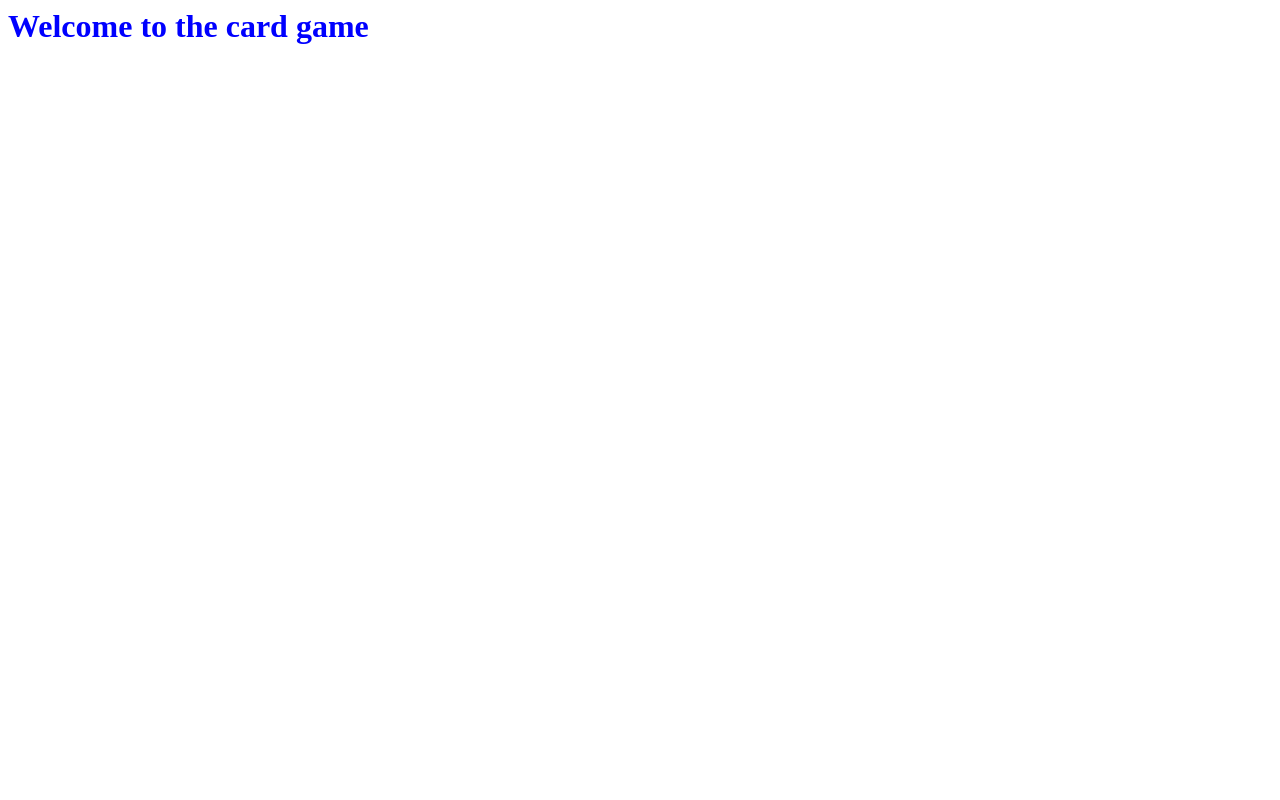
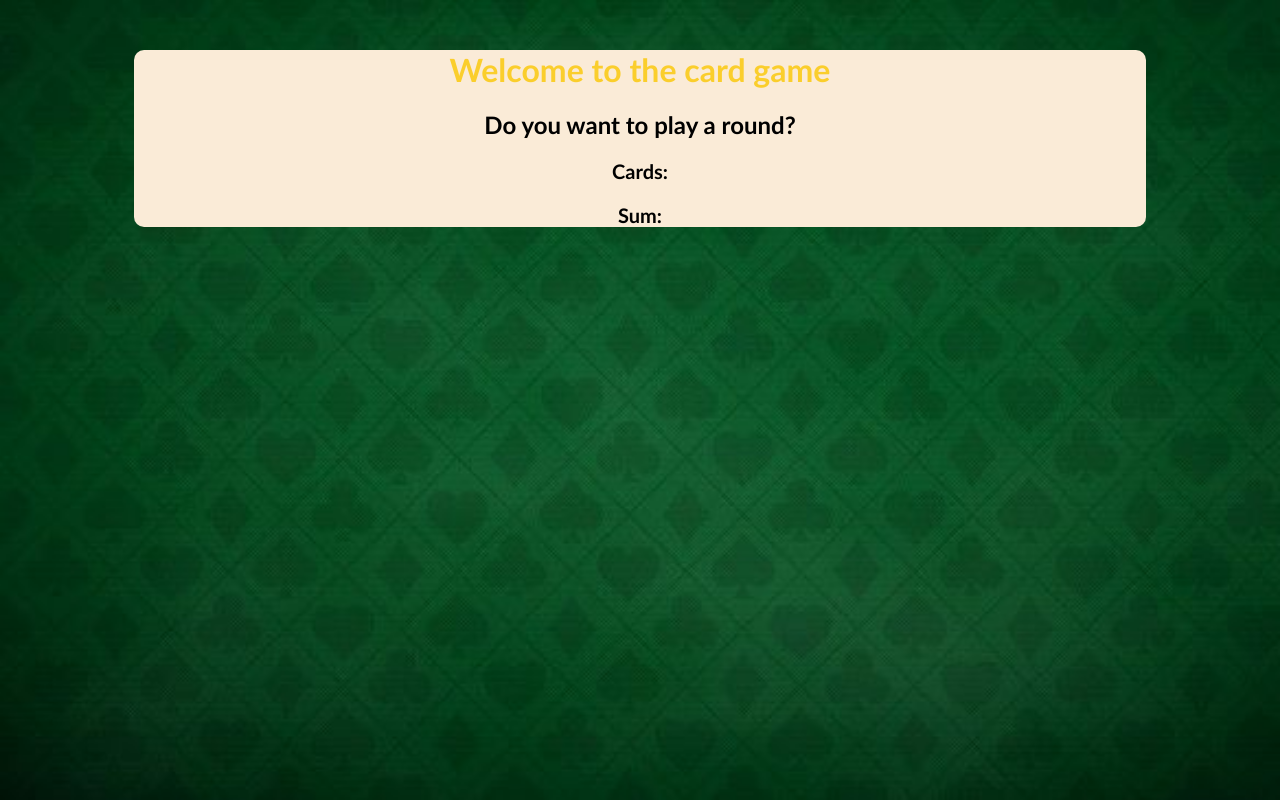
Before and after one commit to Shafay-Ahmed-1/Card-Game, a plain HTML site: page index.html in a window 1280 px wide. Drawn offline with Linux system fonts and the light colour scheme.

Commit message:
css added

```diff
--- a/index.css
+++ b/index.css
@@ -1,3 +1,22 @@
 h1 {
-    color : blue;
+    color : rgb(250, 206, 44);
+    margin-top : 50px;
 }
+body {
+    background-image : url('green-back.jpeg');
+    background-size : cover;
+    background-repeat : no-repeat;
+    text-align : center;
+    font-family : 'trebuchet ms', sans-serif;
+    font-weight: bold;
+}
+#message-el {
+    background-color :antiquewhite;
+    border-radius: 10px;
+    max-width: 80%;
+    margin : auto;
+
+}
+p {
+    font-size : 20px;
+}
--- a/index.html
+++ b/index.html
@@ -3,7 +3,13 @@
         <link rel="stylesheet" href="index.css">
     </head>
     <body>
-        <h1>Welcome to the card game</h1>
+        <div id="message-el">
+                    <h1>Welcome to the card game</h1>
+                    <h2>Do you want to play a round?</h2>
+                    <p>Cards:</p>
+                    <p >Sum:</p>
         <script src="index.js"></script>
+        </div>
+
     </body>
 </html>
```
Also changed, not shown: green-back.jpeg (added).
